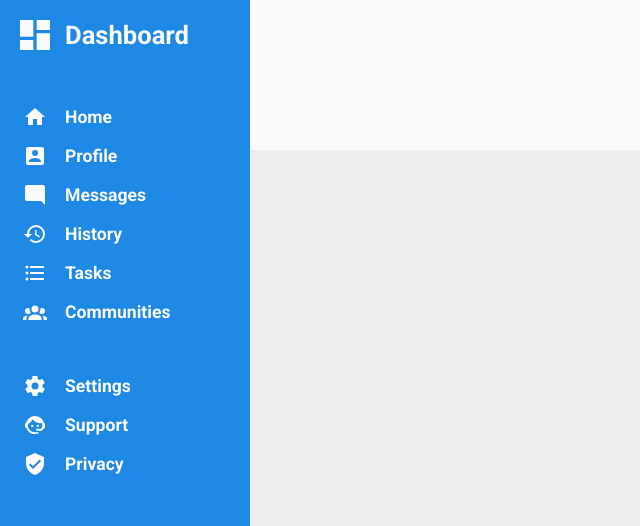
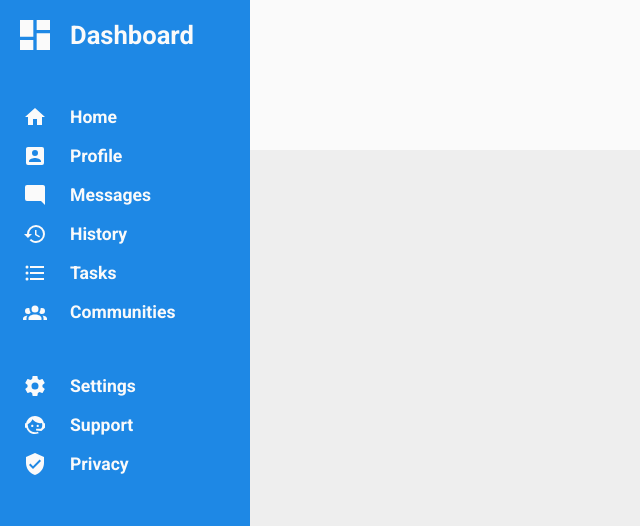
Before and after one commit to Jota98daut/top-admin-dashboard, a plain HTML site: page index.html in a window 1280 px wide. Shown: the top 526 px of the page, without its empty margins (0-640 px from the left). Drawn offline with Linux system fonts and the light colour scheme.

Commit message:
Replace flex for grid for placing sidebar links

```diff
--- a/index.html
+++ b/index.html
@@ -17,82 +17,82 @@
             Dashboard
           </div>
         </div>
-        <ul class="sidebar-section">
-          <li>
+        <div class="sidebar-section">
+          <a href="">
             <div class="icon-wrapper">
               <svg viewBox="0 0 24 24">
                 <path fill="currentColor" d="M10,20V14H14V20H19V12H22L12,3L2,12H5V20H10Z" />
               </svg>
             </div>
             Home
-          </li>
-          <li>
+          </a>
+          <a href="">
             <div class="icon-wrapper">
               <svg viewBox="0 0 24 24">
                 <path fill="currentColor" d="M6,17C6,15 10,13.9 12,13.9C14,13.9 18,15 18,17V18H6M15,9A3,3 0 0,1 12,12A3,3 0 0,1 9,9A3,3 0 0,1 12,6A3,3 0 0,1 15,9M3,5V19A2,2 0 0,0 5,21H19A2,2 0 0,0 21,19V5A2,2 0 0,0 19,3H5C3.89,3 3,3.9 3,5Z" />
               </svg>
             </div>
             Profile
-          </li>
-          <li>
+          </a>
+          <a href="">
             <div class="icon-wrapper">
               <svg viewBox="0 0 24 24">
                 <path fill="currentColor" d="M22,4C22,2.89 21.1,2 20,2H4A2,2 0 0,0 2,4V16A2,2 0 0,0 4,18H18L22,22V4Z" />
               </svg>
             </div>
             Messages
-          </li>
-          <li>
+          </a>
+          <a href="">
             <div class="icon-wrapper">
               <svg viewBox="0 0 24 24">
                 <path fill="currentColor" d="M13.5,8H12V13L16.28,15.54L17,14.33L13.5,12.25V8M13,3A9,9 0 0,0 4,12H1L4.96,16.03L9,12H6A7,7 0 0,1 13,5A7,7 0 0,1 20,12A7,7 0 0,1 13,19C11.07,19 9.32,18.21 8.06,16.94L6.64,18.36C8.27,20 10.5,21 13,21A9,9 0 0,0 22,12A9,9 0 0,0 13,3" />
               </svg>
             </div>
             History
-          </li>
-          <li>
+          </a>
+          <a href="">
             <div class="icon-wrapper">
               <svg viewBox="0 0 24 24">
                 <path fill="currentColor" d="M7,5H21V7H7V5M7,13V11H21V13H7M4,4.5A1.5,1.5 0 0,1 5.5,6A1.5,1.5 0 0,1 4,7.5A1.5,1.5 0 0,1 2.5,6A1.5,1.5 0 0,1 4,4.5M4,10.5A1.5,1.5 0 0,1 5.5,12A1.5,1.5 0 0,1 4,13.5A1.5,1.5 0 0,1 2.5,12A1.5,1.5 0 0,1 4,10.5M7,19V17H21V19H7M4,16.5A1.5,1.5 0 0,1 5.5,18A1.5,1.5 0 0,1 4,19.5A1.5,1.5 0 0,1 2.5,18A1.5,1.5 0 0,1 4,16.5Z" />
               </svg>
             </div>
             Tasks
-          </li>
-          <li>
+          </a>
+          <a href="">
             <div class="icon-wrapper">
               <svg viewBox="0 0 24 24">
                 <path fill="currentColor" d="M12,5.5A3.5,3.5 0 0,1 15.5,9A3.5,3.5 0 0,1 12,12.5A3.5,3.5 0 0,1 8.5,9A3.5,3.5 0 0,1 12,5.5M5,8C5.56,8 6.08,8.15 6.53,8.42C6.38,9.85 6.8,11.27 7.66,12.38C7.16,13.34 6.16,14 5,14A3,3 0 0,1 2,11A3,3 0 0,1 5,8M19,8A3,3 0 0,1 22,11A3,3 0 0,1 19,14C17.84,14 16.84,13.34 16.34,12.38C17.2,11.27 17.62,9.85 17.47,8.42C17.92,8.15 18.44,8 19,8M5.5,18.25C5.5,16.18 8.41,14.5 12,14.5C15.59,14.5 18.5,16.18 18.5,18.25V20H5.5V18.25M0,20V18.5C0,17.11 1.89,15.94 4.45,15.6C3.86,16.28 3.5,17.22 3.5,18.25V20H0M24,20H20.5V18.25C20.5,17.22 20.14,16.28 19.55,15.6C22.11,15.94 24,17.11 24,18.5V20Z" />
               </svg>
             </div>
             Communities
-          </li>
-        </ul>
-        <ul class="sidebar-section">
-          <li>
+          </a>
+        </div>
+        <div class="sidebar-section">
+          <a href="">
             <div class="icon-wrapper">
               <svg viewBox="0 0 24 24">
                 <path fill="currentColor" d="M12,15.5A3.5,3.5 0 0,1 8.5,12A3.5,3.5 0 0,1 12,8.5A3.5,3.5 0 0,1 15.5,12A3.5,3.5 0 0,1 12,15.5M19.43,12.97C19.47,12.65 19.5,12.33 19.5,12C19.5,11.67 19.47,11.34 19.43,11L21.54,9.37C21.73,9.22 21.78,8.95 21.66,8.73L19.66,5.27C19.54,5.05 19.27,4.96 19.05,5.05L16.56,6.05C16.04,5.66 15.5,5.32 14.87,5.07L14.5,2.42C14.46,2.18 14.25,2 14,2H10C9.75,2 9.54,2.18 9.5,2.42L9.13,5.07C8.5,5.32 7.96,5.66 7.44,6.05L4.95,5.05C4.73,4.96 4.46,5.05 4.34,5.27L2.34,8.73C2.21,8.95 2.27,9.22 2.46,9.37L4.57,11C4.53,11.34 4.5,11.67 4.5,12C4.5,12.33 4.53,12.65 4.57,12.97L2.46,14.63C2.27,14.78 2.21,15.05 2.34,15.27L4.34,18.73C4.46,18.95 4.73,19.03 4.95,18.95L7.44,17.94C7.96,18.34 8.5,18.68 9.13,18.93L9.5,21.58C9.54,21.82 9.75,22 10,22H14C14.25,22 14.46,21.82 14.5,21.58L14.87,18.93C15.5,18.67 16.04,18.34 16.56,17.94L19.05,18.95C19.27,19.03 19.54,18.95 19.66,18.73L21.66,15.27C21.78,15.05 21.73,14.78 21.54,14.63L19.43,12.97Z" />
               </svg>
             </div>
             Settings
-          </li>
-          <li>
+          </a>
+          <a href="">
             <div class="icon-wrapper">
               <svg viewBox="0 0 24 24">
                 <path fill="currentColor" d="M18.72,14.76C19.07,13.91 19.26,13 19.26,12C19.26,11.28 19.15,10.59 18.96,9.95C18.31,10.1 17.63,10.18 16.92,10.18C13.86,10.18 11.15,8.67 9.5,6.34C8.61,8.5 6.91,10.26 4.77,11.22C4.73,11.47 4.73,11.74 4.73,12A7.27,7.27 0 0,0 12,19.27C13.05,19.27 14.06,19.04 14.97,18.63C15.54,19.72 15.8,20.26 15.78,20.26C14.14,20.81 12.87,21.08 12,21.08C9.58,21.08 7.27,20.13 5.57,18.42C4.53,17.38 3.76,16.11 3.33,14.73H2V10.18H3.09C3.93,6.04 7.6,2.92 12,2.92C14.4,2.92 16.71,3.87 18.42,5.58C19.69,6.84 20.54,8.45 20.89,10.18H22V14.67H22V14.69L22,14.73H21.94L18.38,18L13.08,17.4V15.73H17.91L18.72,14.76M9.27,11.77C9.57,11.77 9.86,11.89 10.07,12.11C10.28,12.32 10.4,12.61 10.4,12.91C10.4,13.21 10.28,13.5 10.07,13.71C9.86,13.92 9.57,14.04 9.27,14.04C8.64,14.04 8.13,13.54 8.13,12.91C8.13,12.28 8.64,11.77 9.27,11.77M14.72,11.77C15.35,11.77 15.85,12.28 15.85,12.91C15.85,13.54 15.35,14.04 14.72,14.04C14.09,14.04 13.58,13.54 13.58,12.91A1.14,1.14 0 0,1 14.72,11.77Z" />
               </svg>
             </div>
             Support
-          </li>
-          <li>
+          </a>
+          <a href="">
             <div class="icon-wrapper">
               <svg viewBox="0 0 24 24">
                 <path fill="currentColor" d="M10,17L6,13L7.41,11.59L10,14.17L16.59,7.58L18,9M12,1L3,5V11C3,16.55 6.84,21.74 12,23C17.16,21.74 21,16.55 21,11V5L12,1Z" />
               </svg>
             </div>
             Privacy
-          </li>
-        </ul>
+          </a>
+        </div>
       </div>
       <div class="header"></div>
       <div class="content"></div>
--- a/style.css
+++ b/style.css
@@ -47,10 +47,16 @@ body {
   gap: 50px;
 }
 
-.logo, .sidebar li {
-  display: flex;
+.logo, .sidebar a {
+  display: grid;
+  grid-template: max-content / repeat(2, max-content);
   place-items: center;
-  gap: 10px;
+  gap: 15px;
+}
+
+.sidebar a {
+  text-decoration: none;
+  color: inherit;
 }
 
 .logo {
```
